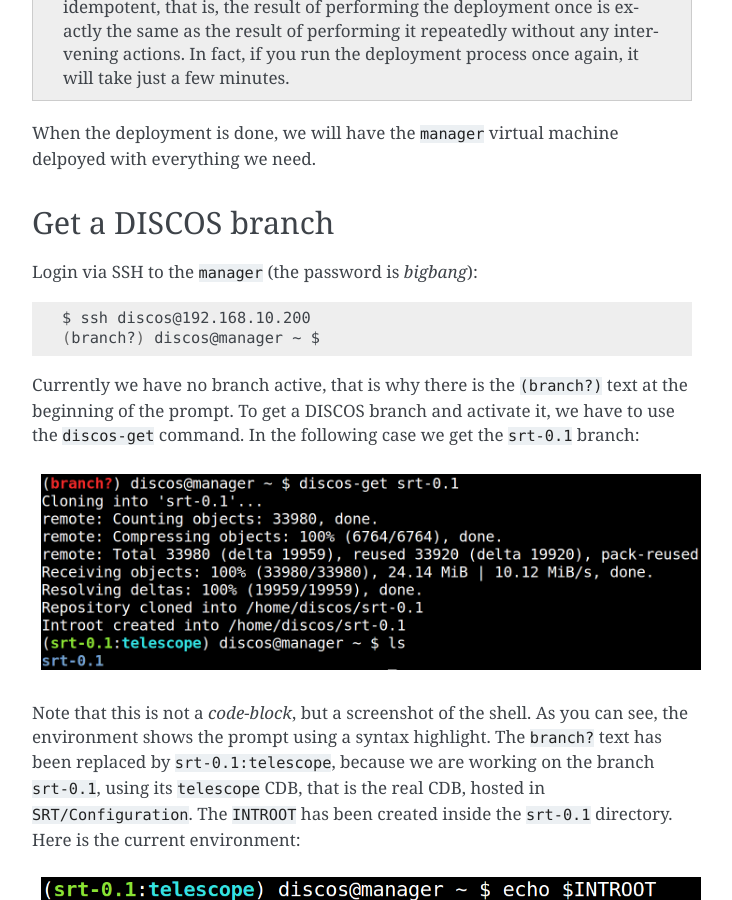
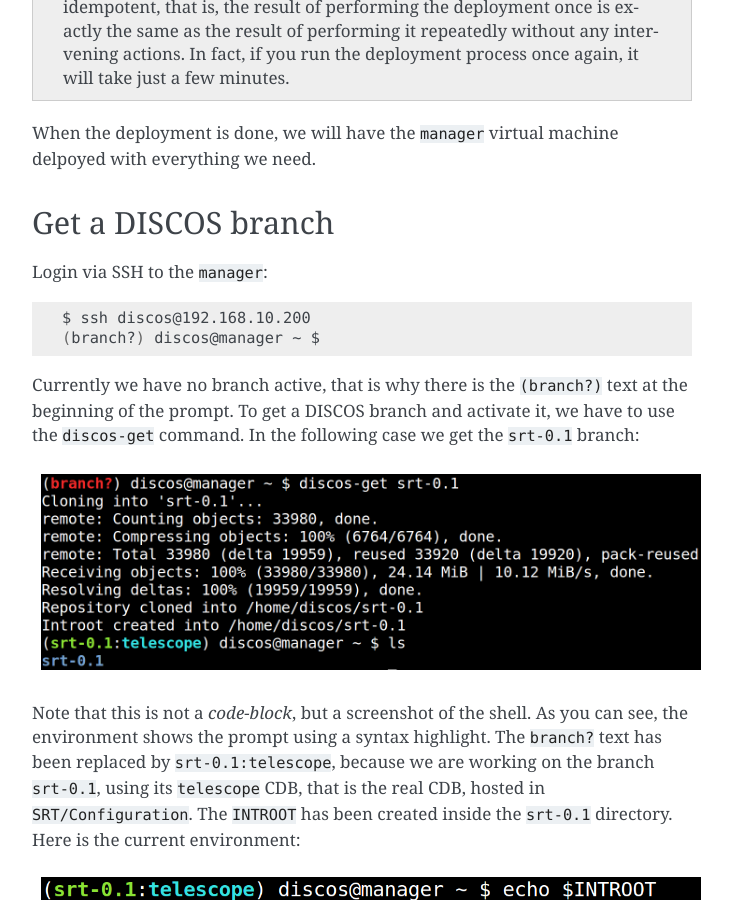
Before and after one commit to marco-buttu/discos-deployment, a Sphinx documentation site: the page built from doc/quickstart.rst, in a window 1280 px wide and 900 px high, scrolled down 788 px. Shown: the whole window, without its empty margins (388-1120 px from the left). Built offline with Sphinx 7.4.7, drawn with Linux system fonts in a browser that asks for light colours.

Commit message:
Remove the pass

```diff
--- a/doc/quickstart.rst
+++ b/doc/quickstart.rst
@@ -49,7 +49,7 @@ virtual machine delpoyed with everything we need.
 
 Get a DISCOS branch
 ===================
-Login via SSH to the ``manager`` (the password is *bigbang*):
+Login via SSH to the ``manager``:
 
 .. code-block:: shell
 
```
